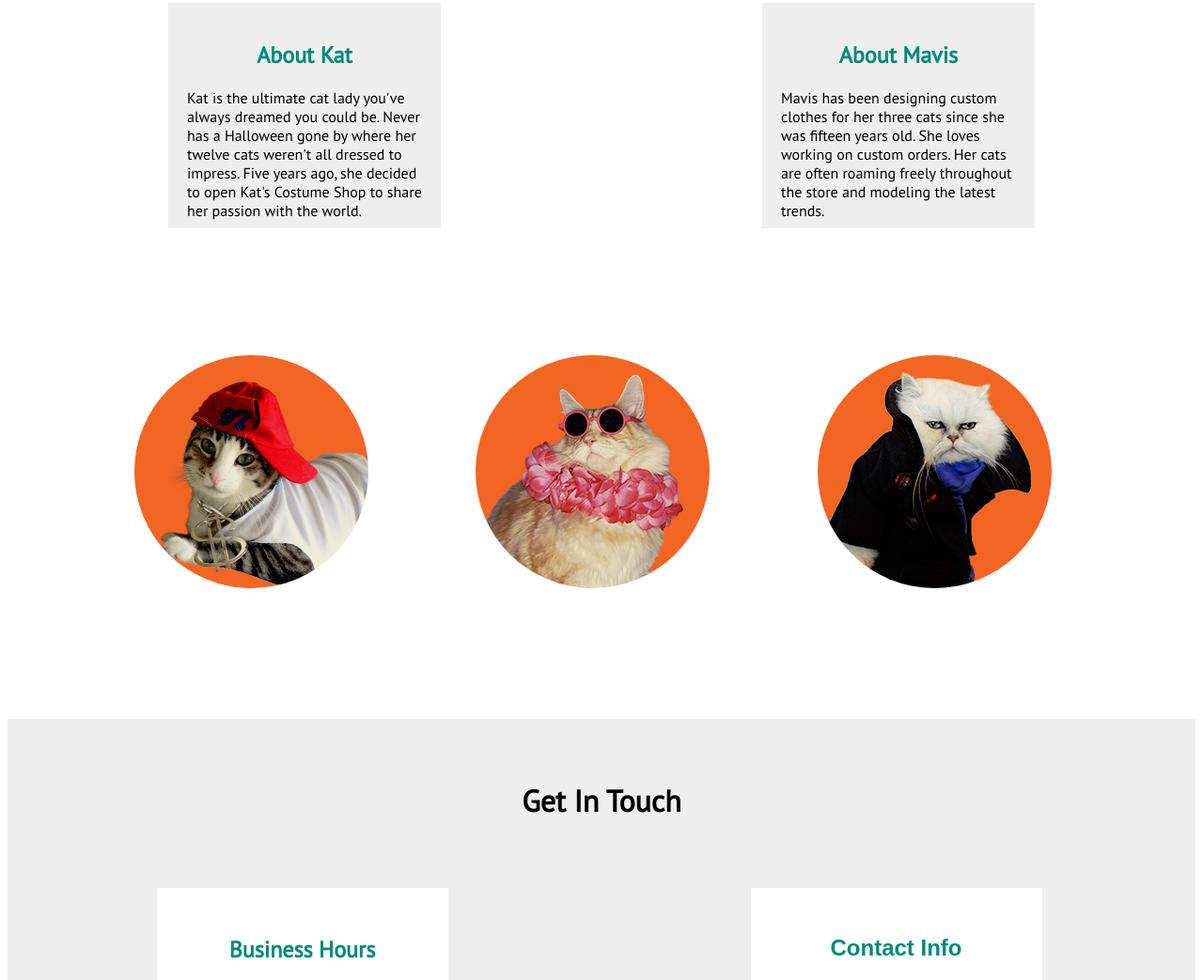
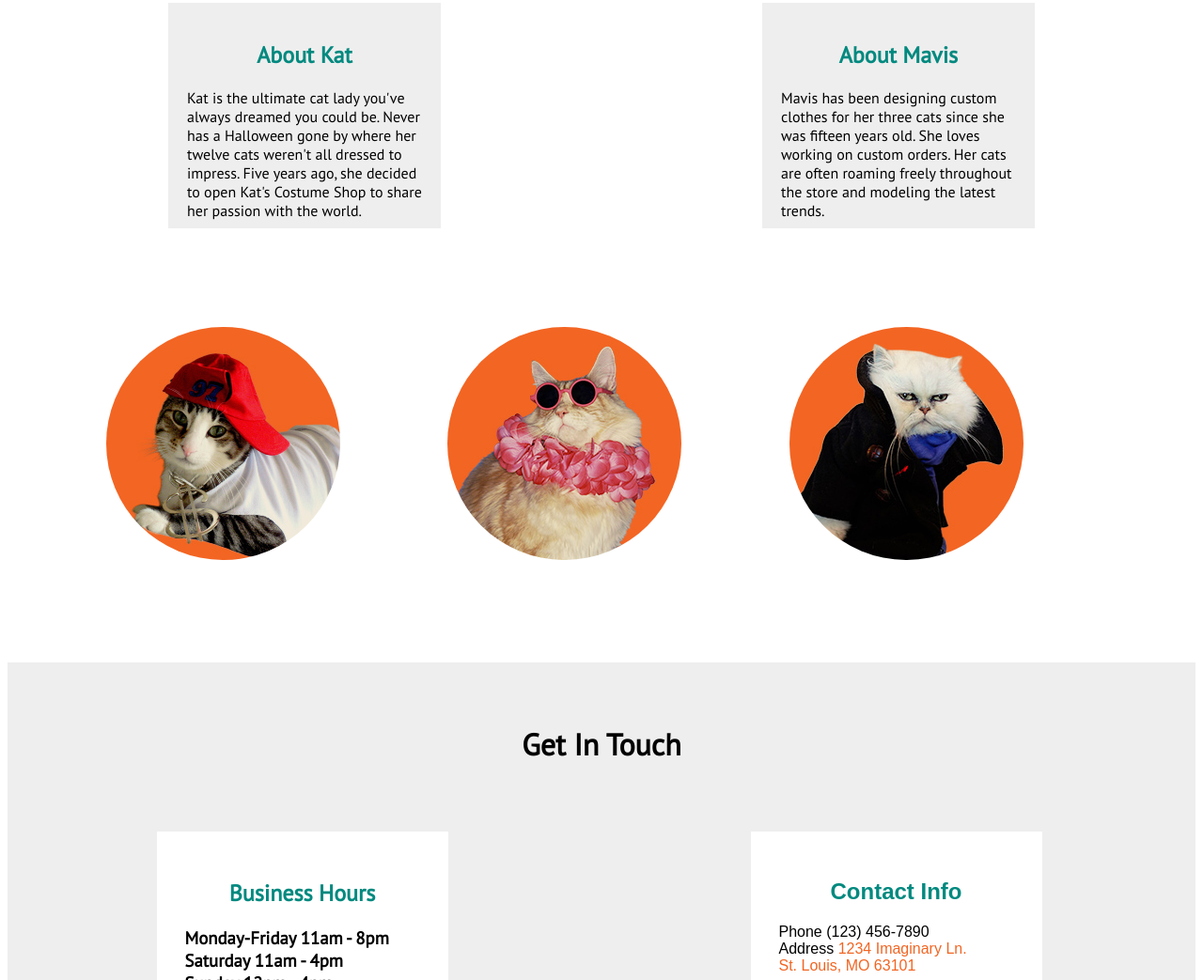
Before and after one commit to powellwm/cat_costume_project, a plain HTML site: page index.html in a window 1280 px wide. Shown: the part 772-1815 px from the top of the page at 94% size. Drawn offline with Linux system fonts and the light colour scheme.

Commit message:
media update

```diff
--- a/assets/css/index.css
+++ b/assets/css/index.css
@@ -84,7 +84,9 @@ img{
 }
 
 .costumes{
-  padding: 80px;
+  width: 90%;
+  padding: 50px;
+
 }
 
 
@@ -150,11 +152,13 @@ border-color: #eeeeee;
 
 }
 
-}
+
 
 
 /* On devices wider than 660px */
-@media(min-width: 660px) {
+@media screen (min-width: 660px) and (max-width: 824px) {
+
+    }
 }
 
 /* On devices wider than 940px */
--- a/index.html
+++ b/index.html
@@ -72,7 +72,7 @@
     <div class="touch">
 
       <div class="business">
-        <h2>Business Hours<h2>
+        <h2>Business Hours</h2>
     <h3>Monday-Friday 11am - 8pm
       Saturday 11am - 4pm <br>
       Sunday 12pm - 4pm</h3>
```
Also changed, not shown: 2 other files.
